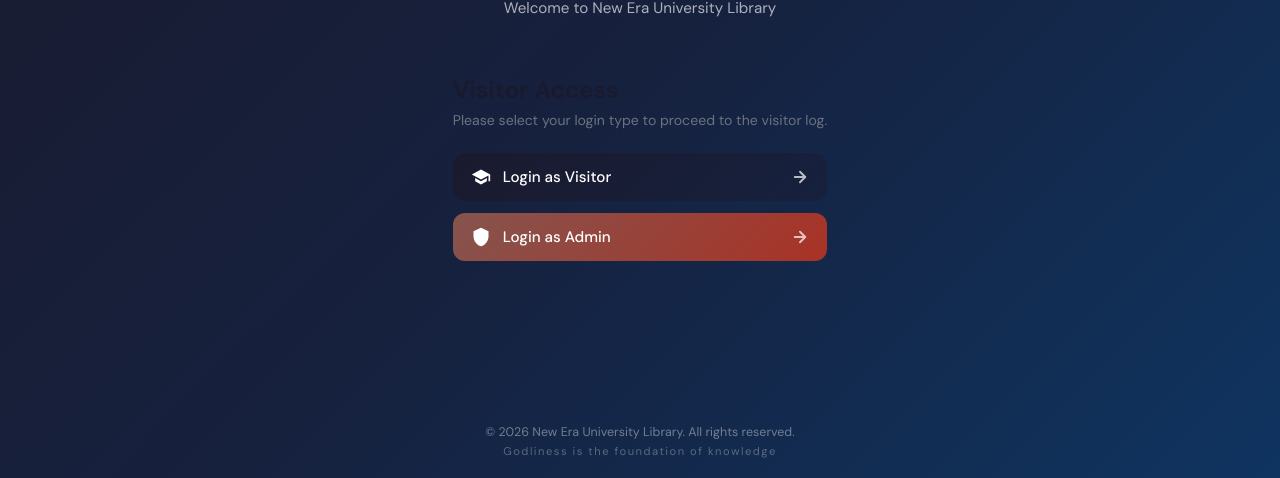
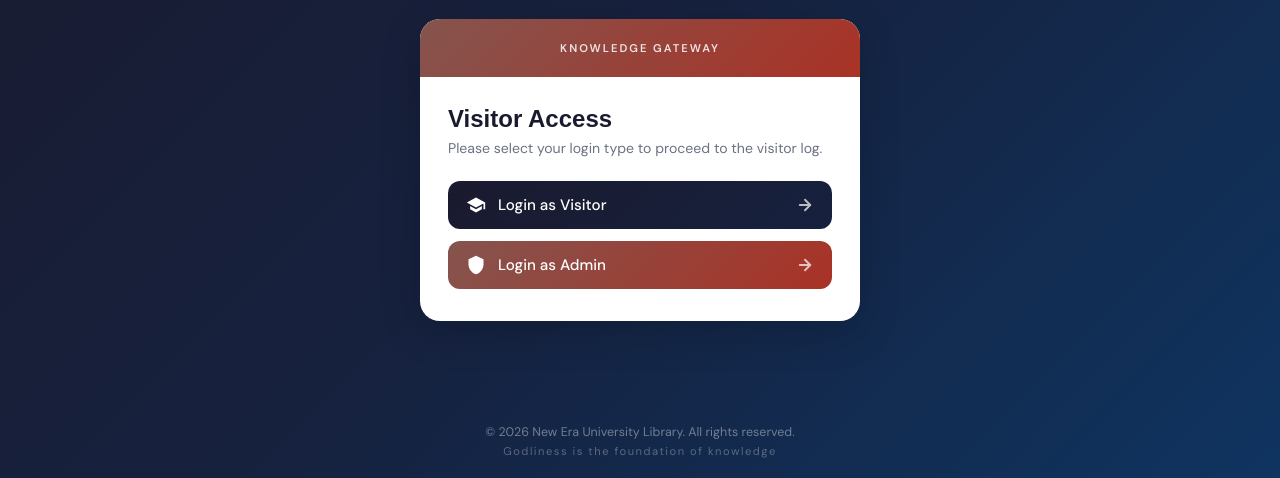
Before and after one commit to GabrielAntoninoB/neu-library-visitors-log, a plain HTML site: page index.html in a window 1280 px wide. Shown: the part 322-800 px from the top of the page. Drawn offline with Linux system fonts and the light colour scheme.

Commit message:
update changes

```diff
--- a/index.html
+++ b/index.html
@@ -11,11 +11,9 @@
     :root {
       --neu-red:    #85544e;
       --neu-dark:   #262645;
-      --neu-gold:   #f0c040;
       --card-bg:    #ffffff;
       --text-main:  #1a1a2e;
       --text-muted: #6b7280;
-      --border:     #e5e7eb;
       --shadow:     0 8px 32px rgba(0,0,0,.10);
     }
 
@@ -27,7 +25,7 @@
       flex-direction: column;
     }
 
-    /* NAVBAR */
+    /* ── NAVBAR ── */
     .navbar {
       display: flex; align-items: center; justify-content: space-between;
       padding: 14px 32px;
@@ -39,16 +37,8 @@
     .nav-brand { display: flex; align-items: center; gap: 10px; }
     .nav-logo  { width: 38px; height: 38px; border-radius: 8px; object-fit: contain; background: #fff; padding: 3px; }
     .nav-title { color: #fff; font-weight: 600; font-size: 1rem; letter-spacing: .3px; }
-    .nav-actions { display: flex; gap: 8px; }
-    .nav-btn {
-      background: rgba(255,255,255,.12); border: none; border-radius: 8px;
-      color: #fff; width: 38px; height: 38px; cursor: pointer;
-      display: flex; align-items: center; justify-content: center;
-      transition: background .2s;
-    }
-    .nav-btn:hover { background: rgba(255,255,255,.22); }
 
-    /* MAIN */
+    /* ── MAIN ── */
     .main {
       flex: 1; display: flex; flex-direction: column;
       align-items: center; justify-content: center;
@@ -56,6 +46,7 @@
       gap: 28px;
     }
 
+    /* ── HERO ── */
     .hero { text-align: center; }
     .hero-title {
       font-family: 'Tahoma', sans-serif;
@@ -64,32 +55,38 @@
     }
     .hero-subtitle { color: rgba(255,255,255,.65); font-size: .95rem; }
 
-    /* CARD */
+    /* ── CARD ── */
     .card {
       background: var(--card-bg);
       border-radius: 20px;
-      box-shadow: var(--shadow);
+      box-shadow: 0 12px 40px rgba(0,0,0,.18);
       width: 100%; max-width: 440px;
       overflow: hidden;
     }
+
+    /* ── CARD BANNER (red top strip) ── */
     .card-banner {
       background: linear-gradient(135deg, var(--neu-red), #a93226);
-      padding: 28px 24px 20px;
-      display: flex; flex-direction: column; align-items: center; gap: 10px;
+      padding: 22px 24px;
+      display: flex; flex-direction: column; align-items: center; gap: 6px;
     }
-    .banner-icon { display: flex; gap: 6px; color: rgba(255,255,255,.85); }
     .banner-label {
-      color: rgba(255,255,255,.7); font-size: .7rem;
-      letter-spacing: 2px; font-weight: 600;
+      color: rgba(255,255,255,.85); font-size: .7rem;
+      letter-spacing: 2px; font-weight: 700; text-transform: uppercase;
     }
+
+    /* ── CARD BODY ── */
     .card-body { padding: 28px 28px 32px; }
+
     .card-title {
-      font-family: 'Arial', ;
+      font-family: 'Arial', sans-serif;
       font-size: 1.5rem; color: var(--text-main); margin-bottom: 6px;
     }
     .card-subtitle { color: var(--text-muted); font-size: .88rem; margin-bottom: 24px; }
 
+    /* ── BUTTONS ── */
     .login-options { display: flex; flex-direction: column; gap: 12px; }
+
     .login-btn {
       display: flex; align-items: center; gap: 12px;
       padding: 14px 18px; border-radius: 12px;
@@ -97,7 +94,8 @@
       transition: transform .15s, box-shadow .15s;
       cursor: pointer;
     }
-    .login-btn:hover { transform: translateY(-2px); box-shadow: 0 6px 20px rgba(0,0,0,.12); }
+    .login-btn:hover { transform: translateY(-2px); box-shadow: 0 6px 20px rgba(0,0,0,.15); }
+
     .login-btn--student {
       background: linear-gradient(135deg, #1a1a2e, #16213e);
       color: #fff;
@@ -106,16 +104,20 @@
       background: linear-gradient(135deg, var(--neu-red), #a93226);
       color: #fff;
     }
-    .btn-icon { display: flex; }
-    .btn-text { flex: 1; }
+
+    .btn-icon  { display: flex; }
+    .btn-text  { flex: 1; }
     .btn-arrow { margin-left: auto; opacity: .7; display: flex; }
 
-    /* FOOTER */
+    /* ── FOOTER ── */
     .footer {
       text-align: center; padding: 20px 16px;
       color: rgba(255,255,255,.4); font-size: .78rem;
     }
-    .footer-motto { font-size: .7rem; letter-spacing: 1.5px; margin-top: 4px; color: rgba(255,255,255,.3); }
+    .footer-motto {
+      font-size: .7rem; letter-spacing: 1.5px;
+      margin-top: 4px; color: rgba(255,255,255,.3);
+    }
   </style>
 </head>
 <body>
@@ -128,15 +130,28 @@
   </nav>
 
   <main class="main">
+
+    <!-- Hero -->
     <div class="hero">
       <h1 class="hero-title">NEU Library<br/>Visitor Log</h1>
       <p class="hero-subtitle">Welcome to New Era University Library</p>
     </div>
+
+    <!-- Card -->
+    <div class="card">
+
+      <!-- Red banner strip -->
+      <div class="card-banner">
+        <span class="banner-label">Knowledge Gateway</span>
+      </div>
+
+      <!-- Body -->
       <div class="card-body">
         <h2 class="card-title">Visitor Access</h2>
         <p class="card-subtitle">Please select your login type to proceed to the visitor log.</p>
 
         <div class="login-options">
+
           <a href="StudentLogin.html" class="login-btn login-btn--student">
             <span class="btn-icon">
               <svg xmlns="http://www.w3.org/2000/svg" width="20" height="20" viewBox="0 0 24 24" fill="currentColor">
@@ -164,9 +179,11 @@
               </svg>
             </span>
           </a>
+
         </div>
       </div>
     </div>
+
   </main>
 
   <footer class="footer">
```
